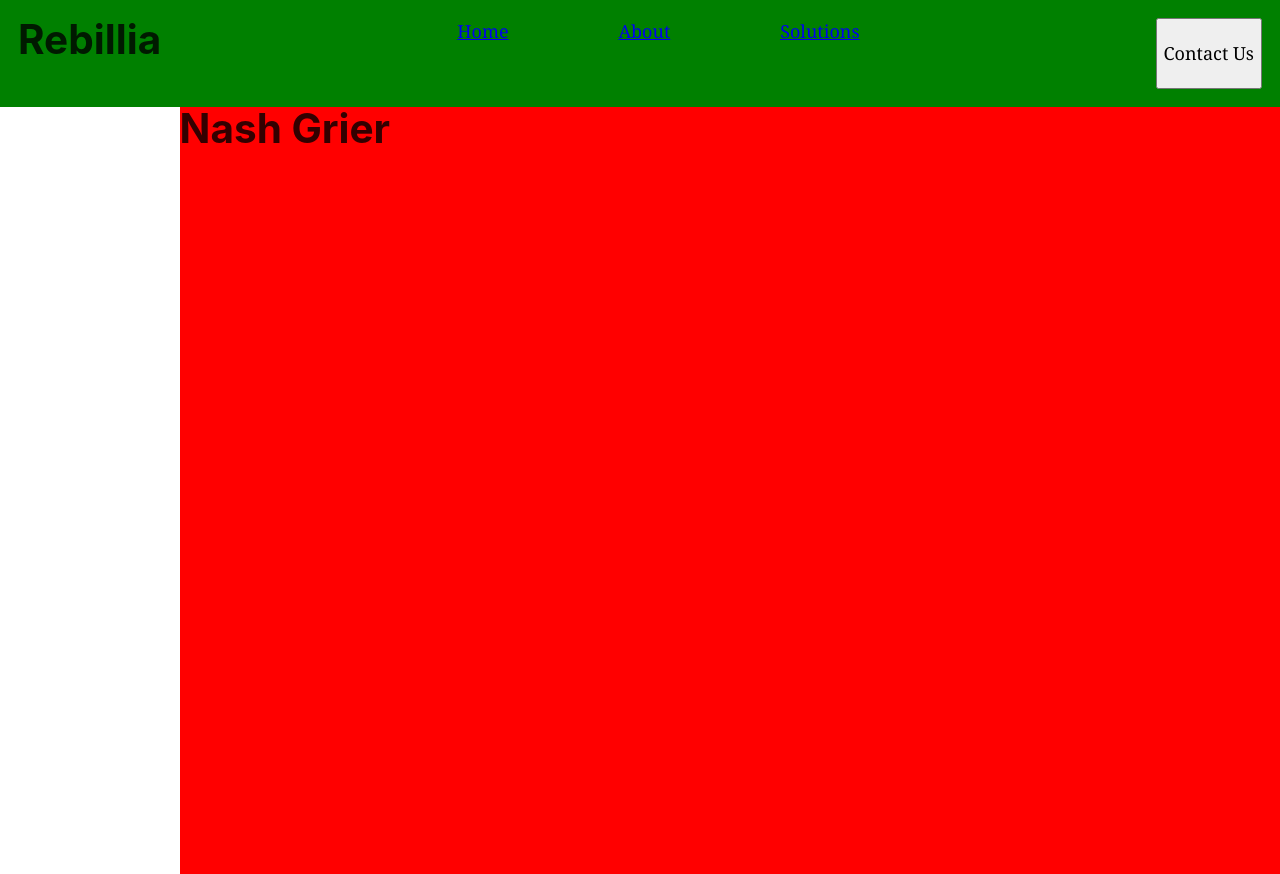
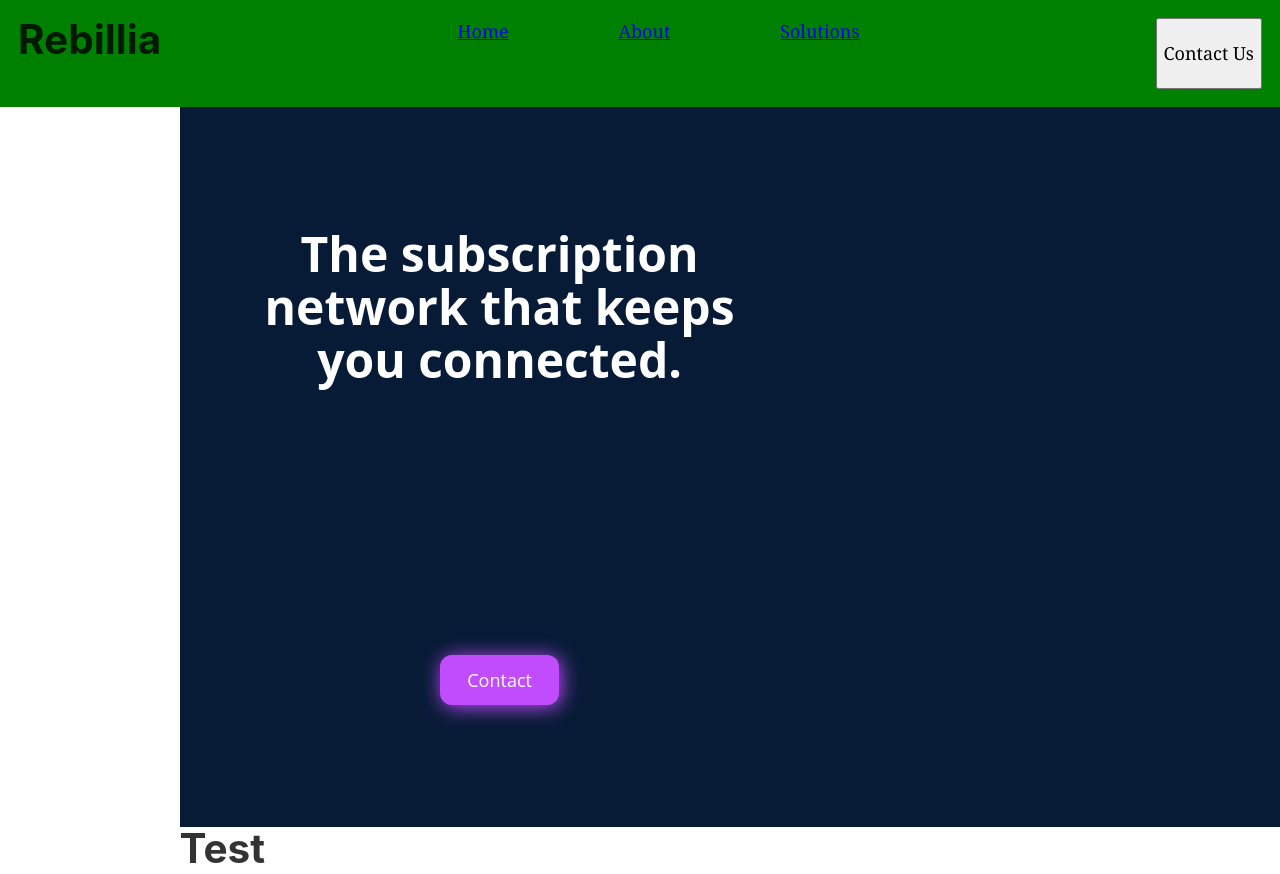
Before and after one commit to Jamalfox85/rebillia, a Gatsby site: page / in a window 1280 px wide. Shown: the top 874 px of the page. Built offline with nearby package versions, Linux system fonts and the light colour scheme; Gatsby itself is replaced by a stand-in of ours.

Commit message:
began index-hero design

```diff
--- a/package.json
+++ b/package.json
@@ -6,6 +6,7 @@
   "author": "Kyle Mathews <mathews.kyle@gmail.com>",
   "dependencies": {
     "gatsby": "^4.2.0",
+    "gatsby-cli": "^4.2.0",
     "gatsby-plugin-gatsby-cloud": "^4.2.0",
     "gatsby-plugin-image": "^2.2.0",
     "gatsby-plugin-manifest": "^4.2.0",
--- /dev/null
+++ b/src/components/INDEX_FEATURES/IndexFeatures.js
@@ -0,0 +1,11 @@
+import React from 'react'
+
+const IndexFeatures = () => {
+    return (
+        <div>
+            <h1>Test</h1>
+        </div>
+    )
+}
+
+export default IndexFeatures
--- a/src/components/INDEX_HERO/IndexHero.js
+++ b/src/components/INDEX_HERO/IndexHero.js
@@ -4,7 +4,12 @@ import "./IndexHero.css"
 const index_hero = () => {
   return (
     <div className="index_hero">
-      <h1>Nash Grier</h1>
+      <div className='index_hero_left'>
+        <h1>The subscription network that keeps you connected.</h1>
+        <div className='particle-js'></div>
+        <button className='button-purple_pos'>Contact</button>
+      </div>
+      <div className='index_hero_right'></div>
     </div>
   )
 }
--- a/src/components/INDEX_HERO/IndexHero.scss
+++ b/src/components/INDEX_HERO/IndexHero.scss
@@ -1,5 +1,25 @@
 .index_hero {
-  height: 100vh;
-  width: 100vw;
-  background-color: red;
+    height: 90vh;
+    width: 100vw;
+    display: flex;
+    .index_hero_left,
+    .index_hero_right {
+        height: 100%;
+        width: 50%;
+        background-color: #071B36;
+    }
+    .index_hero_left {
+        display: flex;
+        flex-direction: column;
+        justify-content: space-evenly;;
+        align-items: center;
+        h1 {
+            color: #fff;
+            width: 75%;
+            font-size: 48px;
+            font-family: 'Open Sans', sans-serif;
+            text-align: center;
+        }
+
+    }
 }
--- /dev/null
+++ b/src/components/admin.css
@@ -0,0 +1,12 @@
+
+
+.button-purple_pos {
+    height: 50px;
+    padding: 0 1.5em;
+    border-radius: 12px;
+    background-color: #C04CFD;
+    border: none;
+    color: #fff;
+    font-family: 'Open Sans', sans-serif;
+    box-shadow: 2px 2px 20px #C04CFD;
+  }
--- a/src/components/layout.js
+++ b/src/components/layout.js
@@ -4,6 +4,7 @@ import { useStaticQuery, graphql } from "gatsby"
 
 import Header from "./HEADER/header"
 import "./layout.css"
+import './admin.css'
 
 const Layout = ({ children }) => {
   const data = useStaticQuery(graphql`
--- a/src/pages/index.js
+++ b/src/pages/index.js
@@ -4,12 +4,14 @@ import { StaticImage } from "gatsby-plugin-image"
 
 import Layout from "../components/layout"
 import Seo from "../components/seo"
-import IndexHero from "../components/INDEX_HERO/IndexHero"
+import IndexHero from "../components/INDEX_HERO/indexhero"
+import IndexFeatures from "../components/INDEX_FEATURES/IndexFeatures"
 
 const IndexPage = () => (
   <Layout>
     <Seo title="Home" />
     <IndexHero />
+    <IndexFeatures/>
   </Layout>
 )
 
```
Also changed, not shown: src/components/INDEX_HERO/IndexHero.css, 2 other files.
